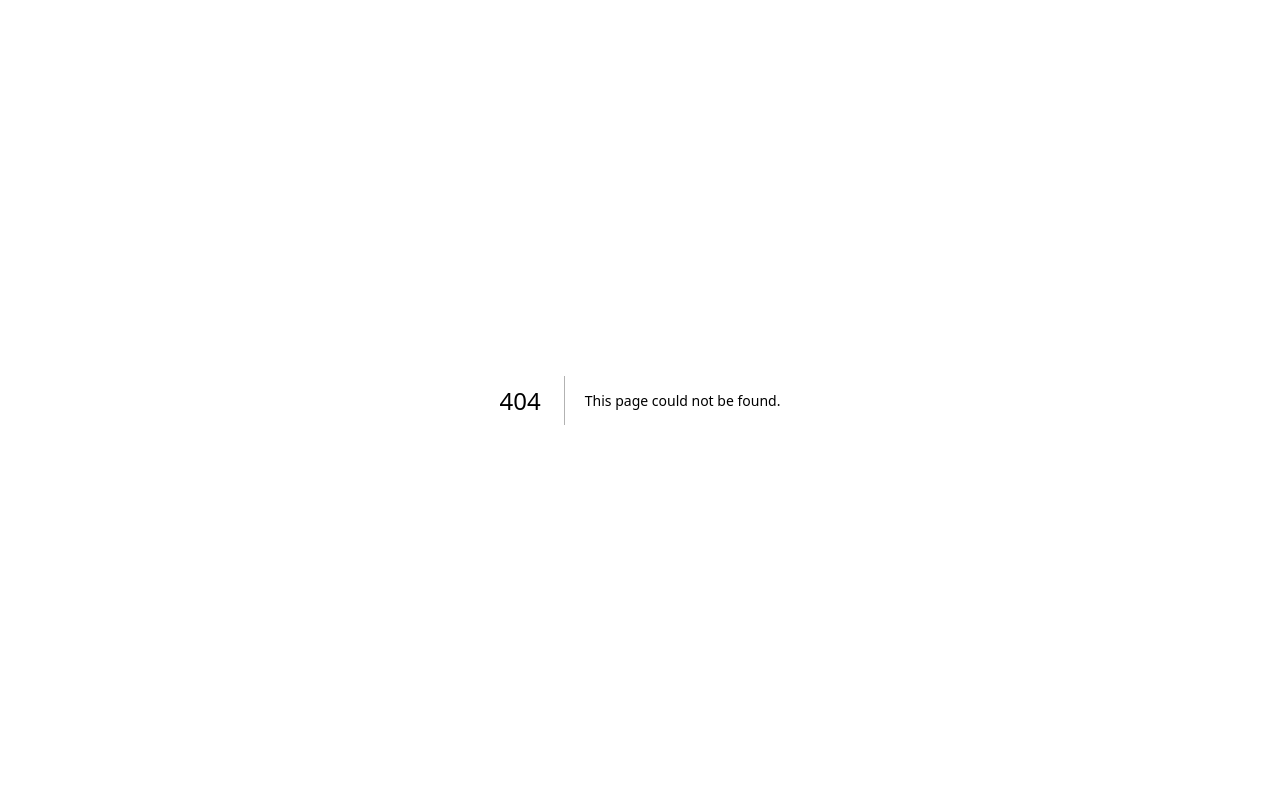
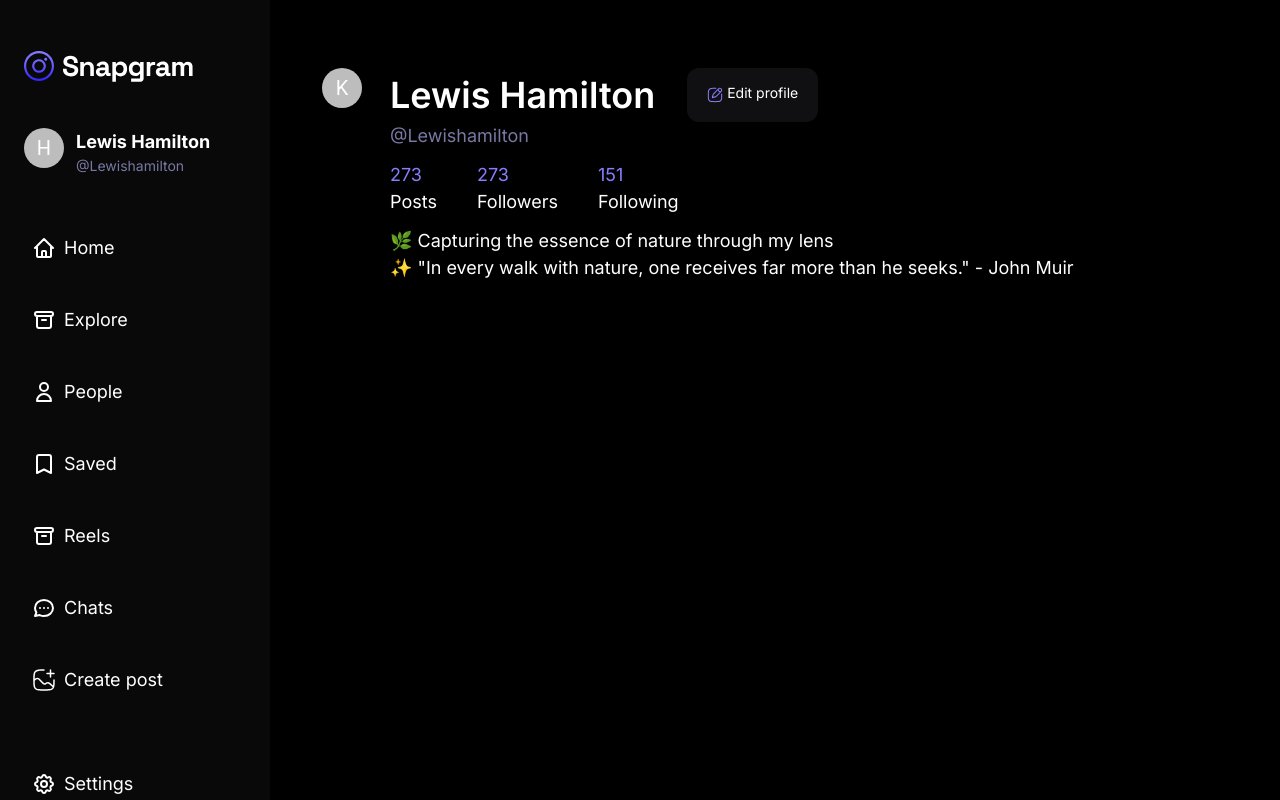
Before and after one commit to Trungkien2/luanVanFE, a Next.js app: page /user-profile in a window 1280 px wide. Before the commit this address had no page. Built offline with nearby package versions, Linux system fonts and the light colour scheme.

Commit message:
Feat: ui user profile

```diff
--- /dev/null
+++ b/src/app/(Main)/user-profile/_components/UserProfile.tsx
@@ -0,0 +1,42 @@
+"use client";
+import { EditIcon } from "@/app/assets";
+import { Avatar } from "@mui/material";
+import Image from "next/image";
+import React from "react";
+
+const UserProfile = () => {
+  return (
+    <div className="mt-5">
+      <div className="flex gap-7">
+        <Avatar className="w-[150px] h-[150px]">K</Avatar>
+        <div>
+          <div className="flex gap-8">
+            <h1 className="text-[36px] font-semibold">Lewis Hamilton</h1>
+            <div className="flex gap-1 item text-[14px] rounded-xl bg-dark_3 px-[20px] py-[10px] hover:opacity-50 cursor-pointer">
+              <Image src={EditIcon} alt="icon" width={16} height={16} />{" "}
+              <p className="leading-[30px]">Edit profile</p>
+            </div>
+          </div>
+          <p className="text-[18px] text-light_3">@Lewishamilton</p>
+          <div className="flex items-center gap-10 mt-3 mb-3">
+            <div className="text-[18px] ">
+              <p className="text-primary">273</p>
+              <p>Posts</p>
+            </div>
+            <div className="text-[18px]">
+              <p className="text-primary">273</p> Followers
+            </div>
+            <div className="text-[18px]">
+              <p className="text-primary">151</p> <p>Following</p>
+            </div>
+          </div>
+
+          <p className="text-[18px]">🌿 Capturing the essence of nature through my lens <br/>
+          ✨ "In every walk with nature, one receives far more than he seeks." - John Muir</p>
+        </div>
+      </div>
+    </div>
+  );
+};
+
+export default UserProfile;
--- /dev/null
+++ b/src/app/(Main)/user-profile/page.tsx
@@ -0,0 +1,9 @@
+import UserProfile from "./_components/UserProfile"
+
+const page = () => {
+  return (
+    <div><UserProfile/></div>
+  )
+}
+
+export default page
--- a/src/app/assets/index.tsx
+++ b/src/app/assets/index.tsx
@@ -9,6 +9,7 @@ import ImageDemoCreatePost from './page/create-post/image_1.png'
 import ImageDemo2CreatePost from './page/create-post/image_2.png'
 import galleryAddIcon from './icons/gallery-add.svg'
 import PeopleIcon from './icons/people.svg';
+import EditIcon from './icons/edit.svg';
 export {
   Logo,
   Image1,
@@ -20,5 +21,6 @@ export {
   ImageDemoCreatePost,
   ImageDemo2CreatePost,
   galleryAddIcon,
-  PeopleIcon
+  PeopleIcon,
+  EditIcon
 };
--- a/src/components/Sidebar/Sidebar.tsx
+++ b/src/components/Sidebar/Sidebar.tsx
@@ -1,6 +1,6 @@
 "use client";
 
-import { usePathname } from "next/navigation";
+import { usePathname, useRouter } from "next/navigation";
 import Link from "next/link";
 import { galleryAddIcon, LogoMain } from "@/app/assets";
 import {
@@ -17,6 +17,7 @@ import Image from "next/image";
 import { ROUTER_WEB } from "@/util/route";
 
 export default function Sidebar() {
+  const router = useRouter()
   const pathname = usePathname(); // Lấy pathname từ usePathname
   const handleLogout = async () => {
     await fetch("/api/logout", {
@@ -51,7 +52,7 @@ export default function Sidebar() {
       <div className="mb-8">
         <Image src={LogoMain} alt="logo" />
       </div>
-      <div className="my-11 flex gap-3">
+      <div className="my-11 flex gap-3 cursor-pointer" onClick={()=> router.push(ROUTER_WEB.USER_PROFILE)}>
         <Avatar>H</Avatar>
         <div>
           <p className="text-[18px] font-bold">Lewis Hamilton</p>
--- a/src/util/route.ts
+++ b/src/util/route.ts
@@ -8,7 +8,8 @@ export const ROUTER_WEB = {
   CHATS: "/chats",
   SETTINGS: "/settings",
   CREATE_POST: "/create-post",
-  REELS : '/reels'
+  REELS : '/reels',
+  USER_PROFILE : '/user-profile'
 };
 
 export const ROUTER_API = {
```
